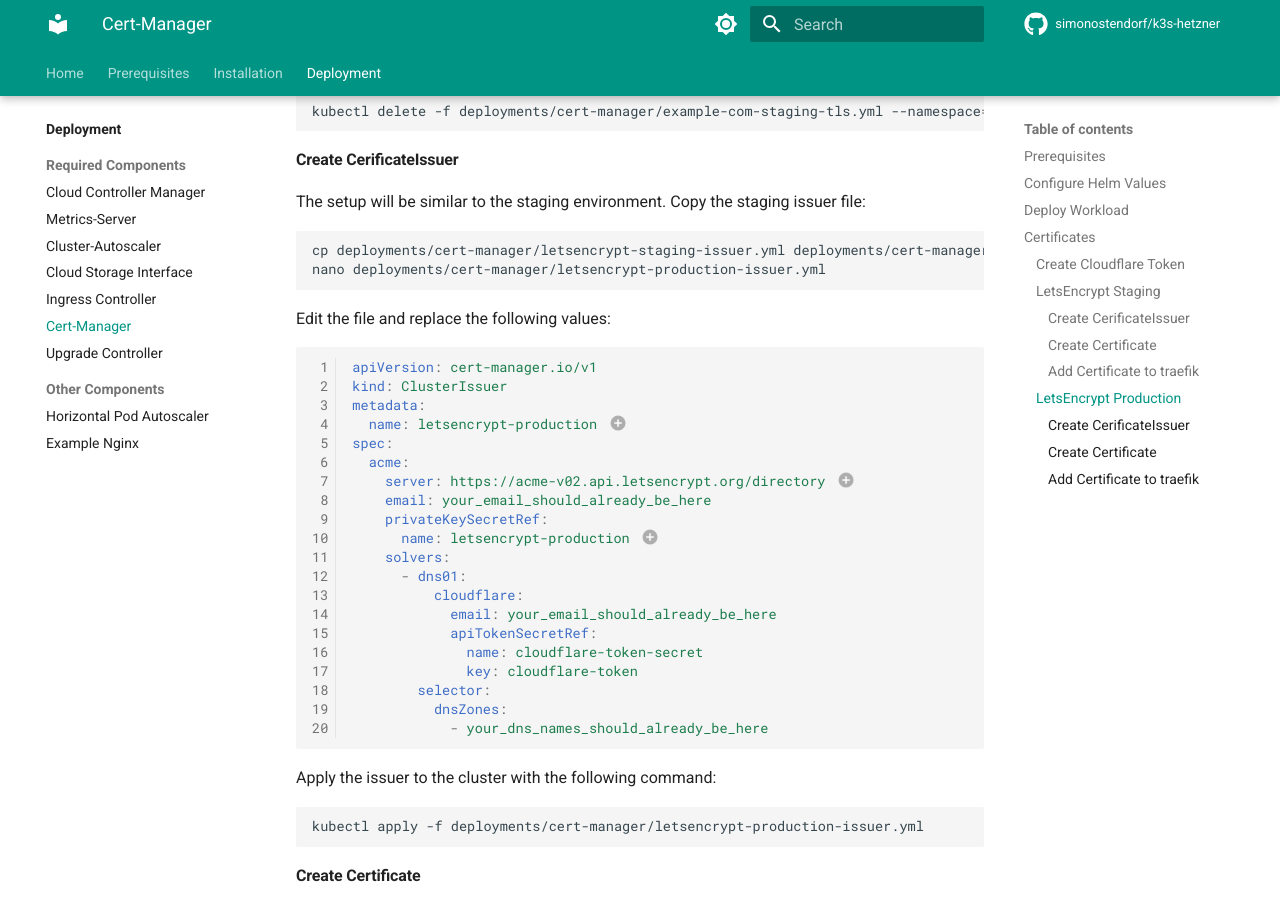
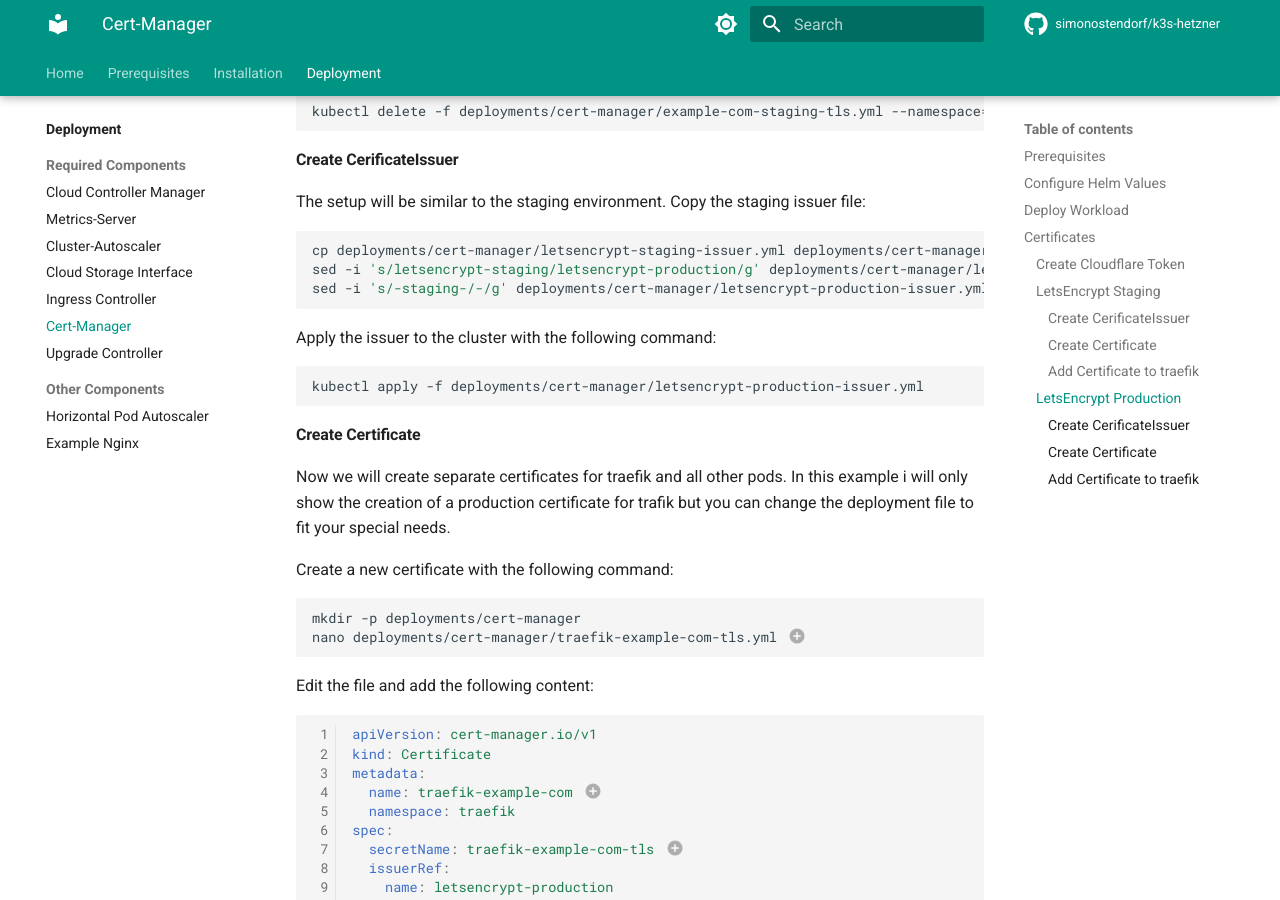
Before and after one commit to simonostendorf/k3s-hetzner, an MkDocs documentation site: the page built from docs/deployment/required/cert-manager.md, in a window 1280 px wide and 900 px high, scrolled down 5013 px. Built offline with MkDocs 1.6.1 and Material for MkDocs 9.7.7, drawn with Linux system fonts in a browser that asks for light colours; comment, search, counter and statistics services are not loaded.

Commit message:
add replacement command for le-prod-issuer

````diff
--- a/docs/deployment/required/cert-manager.md
+++ b/docs/deployment/required/cert-manager.md
@@ -224,37 +224,9 @@
 The setup will be similar to the staging environment. Copy the staging issuer file:
 ```bash
 cp deployments/cert-manager/letsencrypt-staging-issuer.yml deployments/cert-manager/letsencrypt-production-issuer.yml
-nano deployments/cert-manager/letsencrypt-production-issuer.yml
+sed -i 's/letsencrypt-staging/letsencrypt-production/g' deployments/cert-manager/letsencrypt-production-issuer.yml
+sed -i 's/-staging-/-/g' deployments/cert-manager/letsencrypt-production-issuer.yml
 ```
-
-Edit the file and replace the following values:
-
-```yaml linenums="1"
-apiVersion: cert-manager.io/v1
-kind: ClusterIssuer
-metadata:
-  name: letsencrypt-production #(1)!
-spec:
-  acme:
-    server: https://acme-v02.api.letsencrypt.org/directory #(2)!
-    email: your_email_should_already_be_here
-    privateKeySecretRef:
-      name: letsencrypt-production #(3)!
-    solvers:
-      - dns01:
-          cloudflare:
-            email: your_email_should_already_be_here
-            apiTokenSecretRef:
-              name: cloudflare-token-secret
-              key: cloudflare-token
-        selector:
-          dnsZones:
-            - your_dns_names_should_already_be_here
-```
-
-1. Replace `letsencrypt-staging` with `letsencrypt-production`.
-2. Replace the old staging endpoint with the new one: `https://acme-v02.api.letsencrypt.org/directory`.
-3. Replace `letsencrypt-staging` with `letsencrypt-production`.
 
 Apply the issuer to the cluster with the following command:
 ```bash
````
